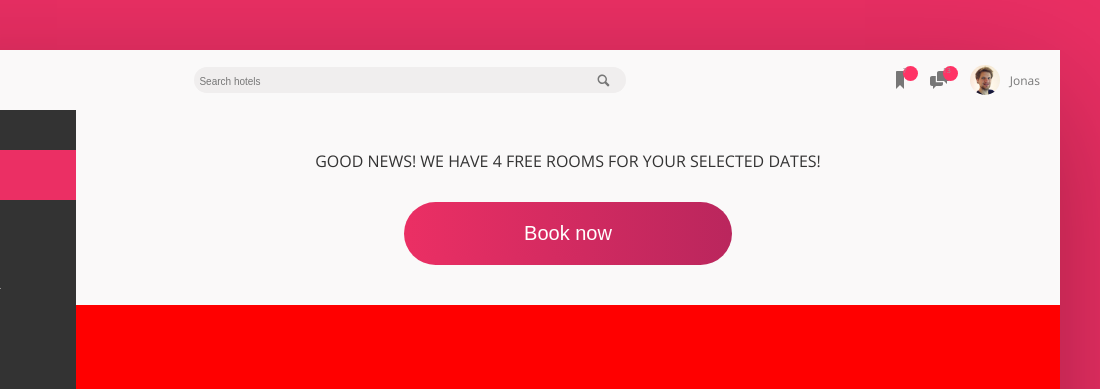
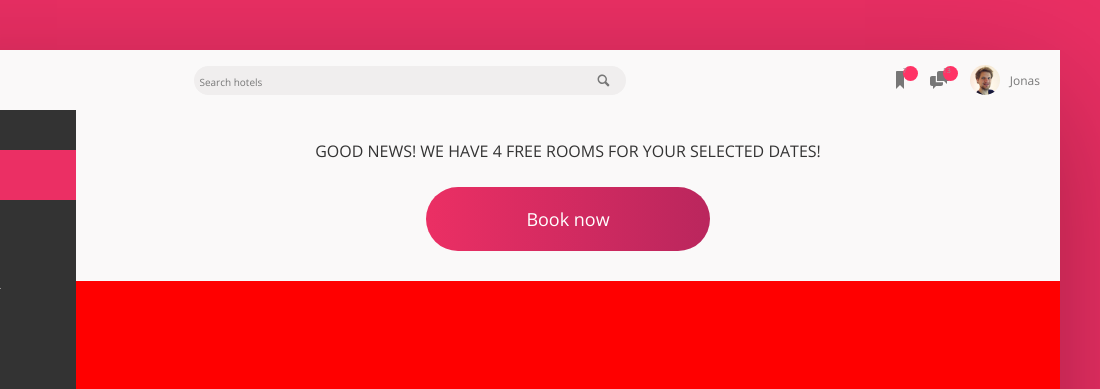
Before and after one commit to nazmulsisil/trillo_git, a website: page index.html in a window 1280 px wide. Shown: the top 389 px of the page, 180-1280 px from the left. Drawn offline with nearby package versions, Linux system fonts and the light colour scheme.

Commit message:
bottom complete

```diff
--- a/index.html
+++ b/index.html
@@ -106,10 +106,12 @@
 
                 <div class="booking">
                     <span class="booking__text">GOOD NEWS! WE HAVE 4 FREE ROOMS FOR YOUR SELECTED DATES!</span>
-                    <button class="booking__button">
-                        <span class="booking__main">Book now</span>
-                        <span class="booking__alt">Only 4 rooms left</span>
-                    </button>
+                    <div>
+                        <button class="booking__button">
+                            <span class="booking__main">Book now</span>
+                            <span class="booking__alt">Only 4 rooms left</span>
+                        </button>
+                    </div>
                 </div>
 
             </main>
--- a/sass/base/_base.scss
+++ b/sass/base/_base.scss
@@ -9,6 +9,9 @@
 html {
   font-size: 62.5%;
 
+  @include respond(tab) {
+    font-size: 50%;
+}
 
 }
 
@@ -27,6 +30,7 @@ a:visited {
   color: inherit;
   font-size: inherit;
   text-decoration: none;
+  font-family: inherit;
 }
 
 li {
--- a/sass/components/_booking.scss
+++ b/sass/components/_booking.scss
@@ -1,19 +1,19 @@
 .booking {
   background-color: $Grey-light-1;
   color: $Grey-dark-1;
-  padding: 4rem 8rem;
+  padding: 3rem 5rem;
   text-align: center;
 
   &__text {
     text-transform: uppercase;
     display: inline-block;
-    margin-bottom: 3rem;
+    margin-bottom: 2.5rem;
   }
 
   &__button {
     color: white;
     font-weight: 300;
-    font-size: 2rem;
+    font-size: 1.8rem;
     background-color: $Primary ;
     background-image: linear-gradient(to right, $Primary, $Primary-dark);
     border: none;
@@ -22,6 +22,7 @@
     border-radius: 666px;
     position: relative;
     overflow: hidden;
+
 
     & > span {
       display: inline-block;
@@ -35,7 +36,7 @@
   }
 
   &__main {
-    padding: 2rem 12rem;
+    padding: 2rem 10rem;
     transition: all .5s;
   }
 
```
Also changed, not shown: css/style.css.
